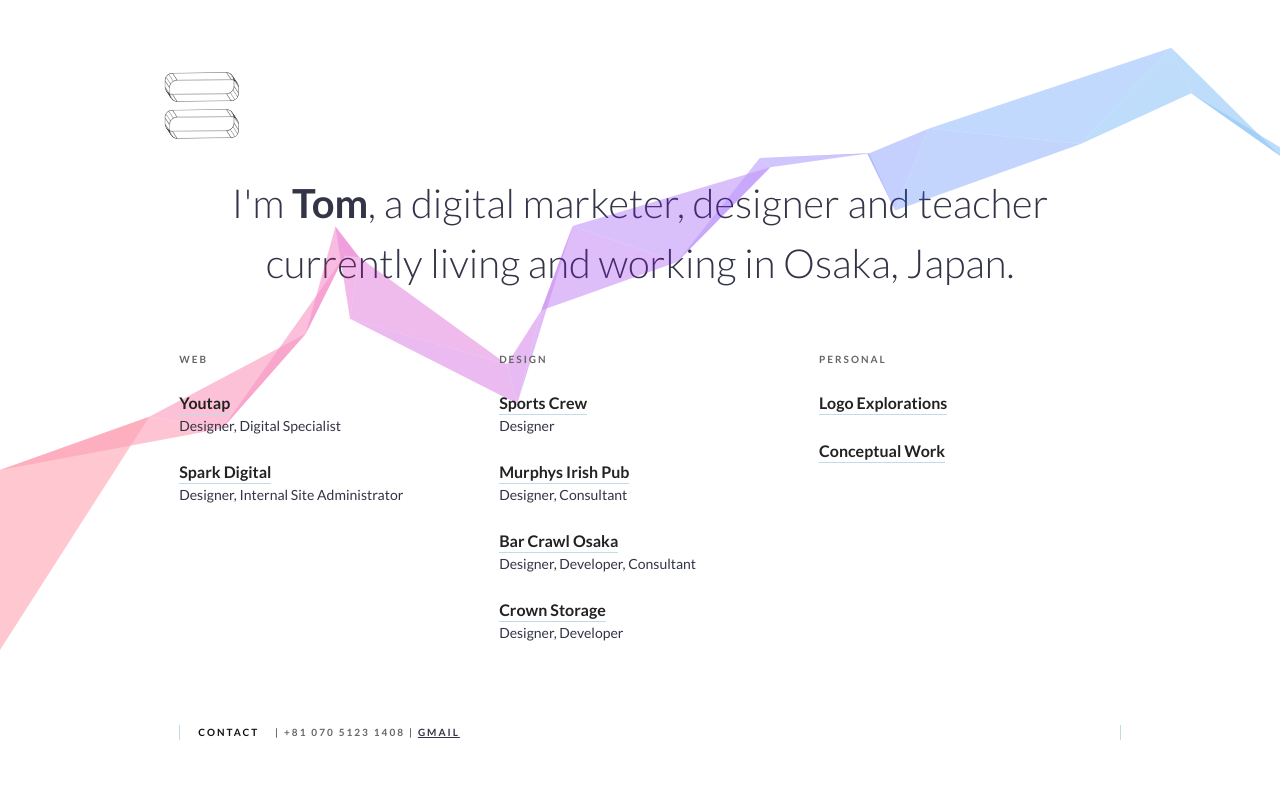
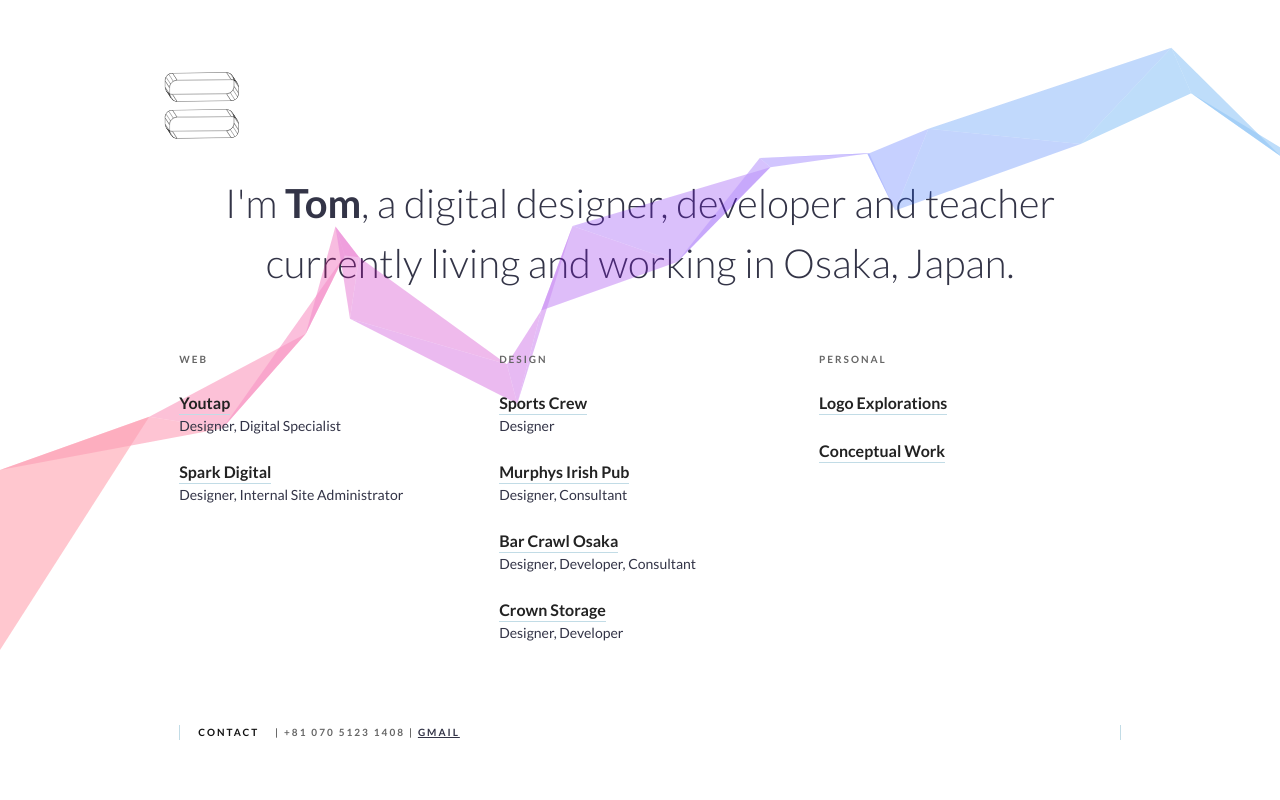
Before and after one commit to xsanctom/xsanctom.github.io, a plain HTML site: page index.html in a window 1280 px wide. Drawn offline with Linux system fonts and the light colour scheme; a script that the page names is missing.

Commit message:
Update index.html

```diff
--- a/index.html
+++ b/index.html
@@ -80,7 +80,7 @@
 <canvas></canvas>
   <div class="container"><img src="tb2.svg" alt="" style="max-height: 70px; padding-top: 70px; position: relative;"></div>
 
-  <div class="container center"><h1 class="h00">I&apos;m <span style="font-weight: 700;">Tom</span>, a digital marketer, designer and teacher currently living and working in Osaka, Japan.</h1></div>
+  <div class="container center"><h1 class="h00">I&apos;m <span style="font-weight: 700;">Tom</span>, a digital designer, developer and teacher currently living and working in Osaka, Japan.</h1></div>
 
   <div class="container center" style="border-radius: 5px;">
       <div class="row">
```
